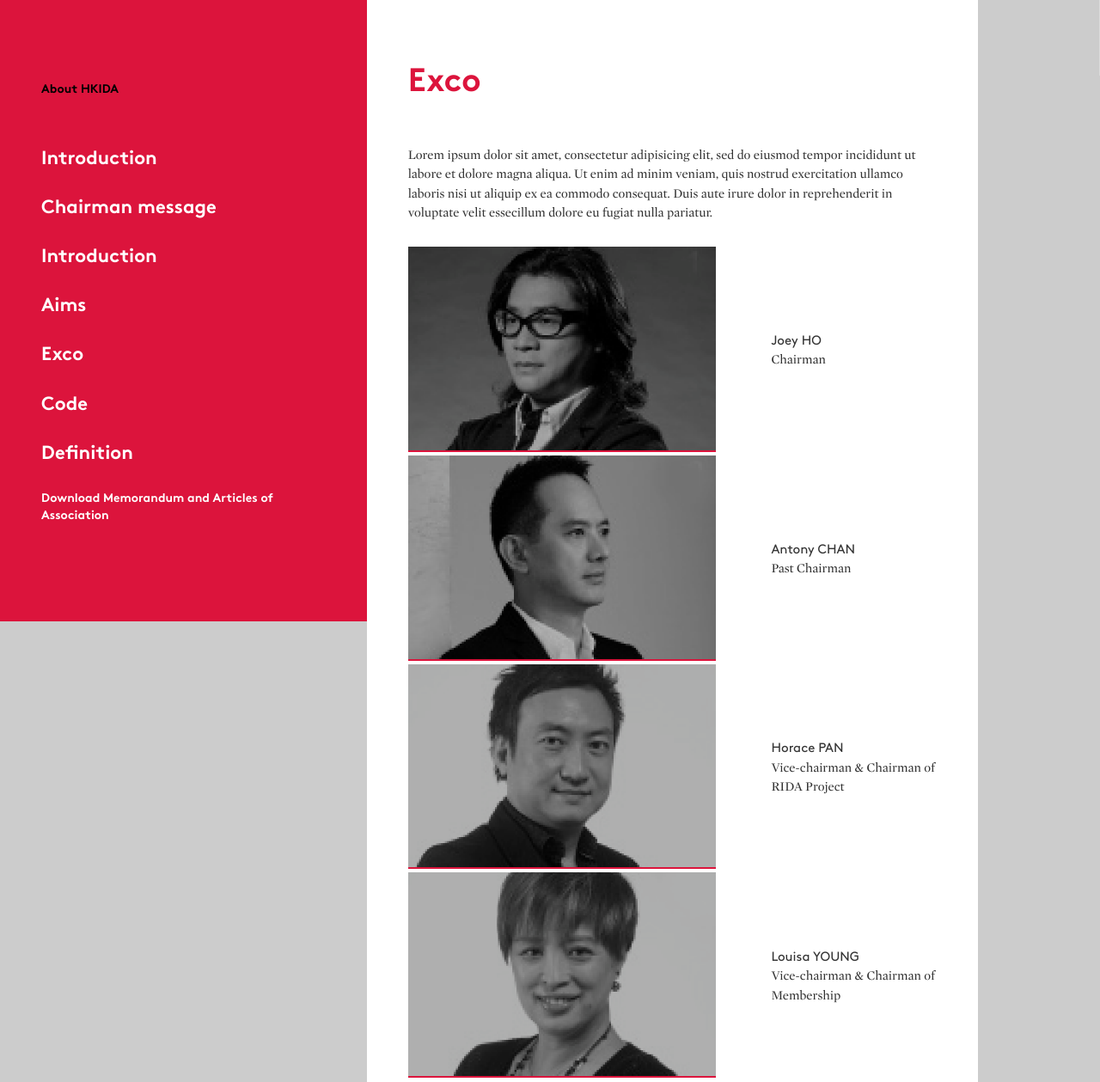
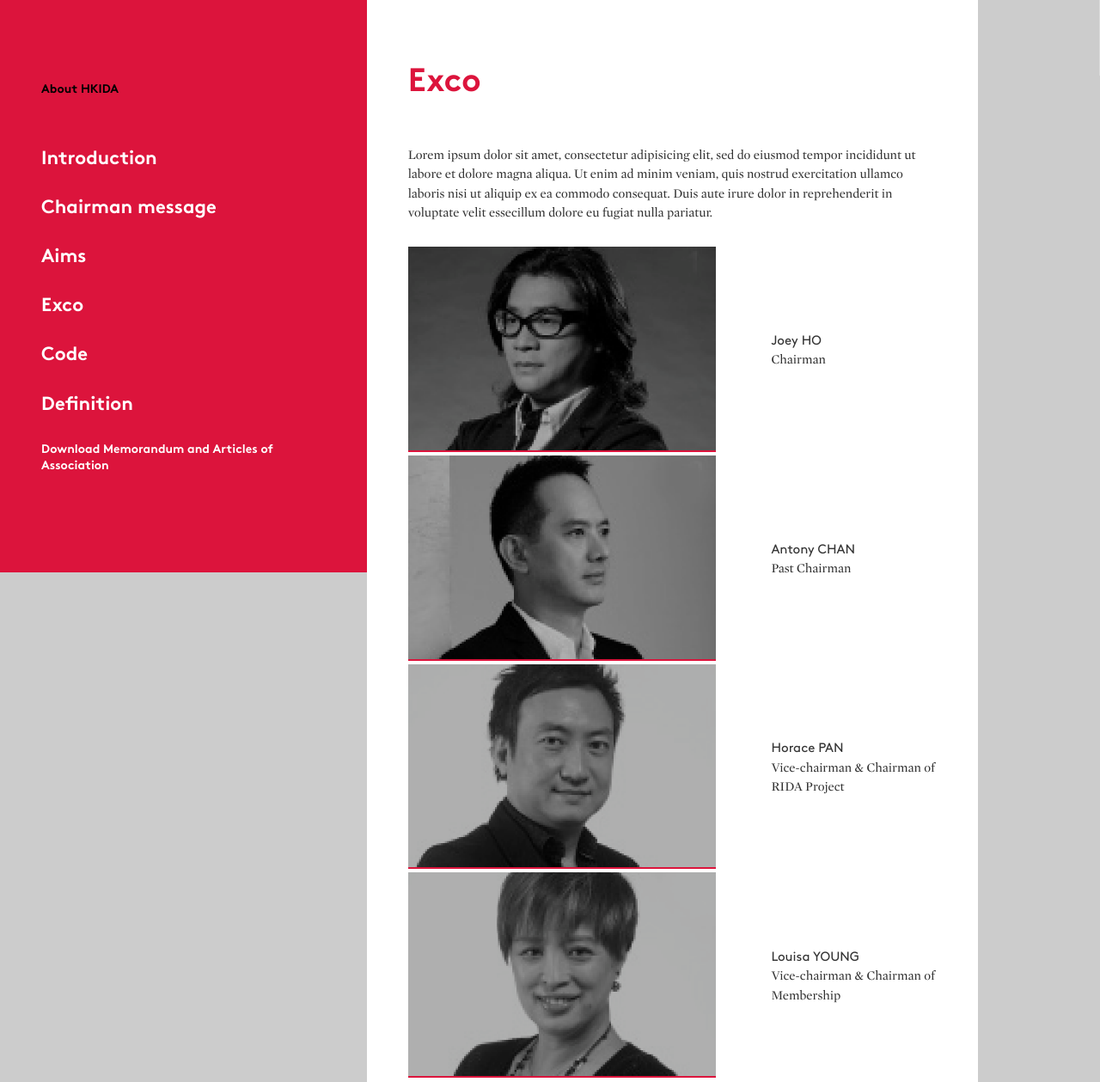
Before and after one commit to sunlaw/HKIDA, a PHP site: page /exco in a window 1280 px wide. Shown: the part 712-1971 px from the top of the page at 86% size. Run offline with PHP 8.4, Linux system fonts and the light colour scheme; some libraries are stand-ins or nearby versions.

Commit message:
revised the link for subpages

```diff
--- a/header.php
+++ b/header.php
@@ -44,7 +44,6 @@
                             <ul class="menu-secondary">
                                 <li><h4><a href="introduction">Introduction</a></h4></li>
                                 <li><h4><a href="#">Chairman message</a></h4></li>
-                                <li><h4><a href="#">Introduction</a></h4></li>
                                 <li><h4><a href="#">Aims</a></h4></li>
                                 <li><h4><a href="exco">Exco</a></h4></li>
                                 <li><h4><a href="#">Code</a></h4></li>
--- a/templates/exco.php
+++ b/templates/exco.php
@@ -42,7 +42,6 @@
 				<ul>
 					<li><h4><a href="#">Introduction</a></h4></li>
 					<li><h4><a href="#">Chairman message</a></h4></li>
-					<li><h4><a href="#">Introduction</a></h4></li>
 					<li><h4><a href="#">Aims</a></h4></li>
 					<li><h4><a href="exco">Exco</a></h4></li>
 					<li><h4><a href="#">Code</a></h4></li>
--- a/templates/introduction.php
+++ b/templates/introduction.php
@@ -32,7 +32,6 @@
 				<ul>
 					<li><h4><a href="#">Introduction</a></h4></li>
 					<li><h4><a href="#">Chairman message</a></h4></li>
-					<li><h4><a href="#">Introduction</a></h4></li>
 					<li><h4><a href="#">Aims</a></h4></li>
 					<li><h4><a href="exco">Exco</a></h4></li>
 					<li><h4><a href="#">Code</a></h4></li>
```
